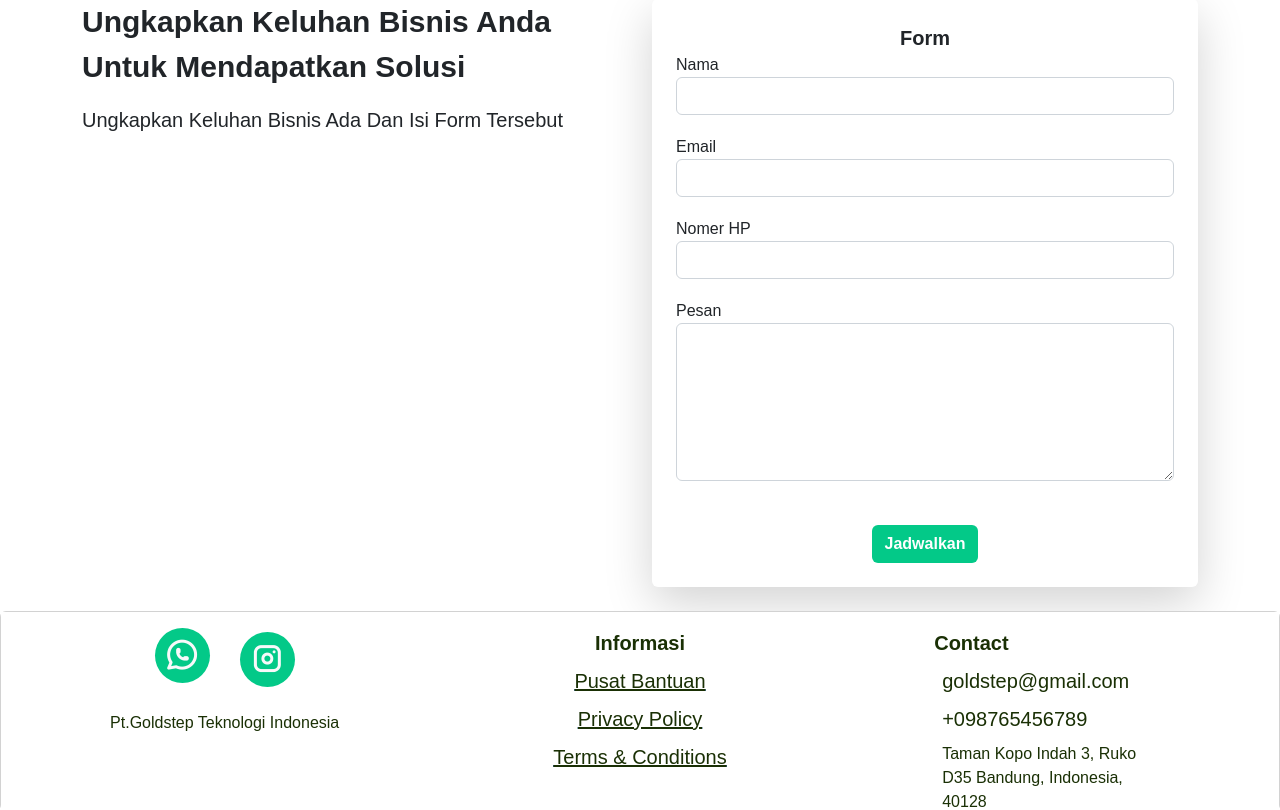
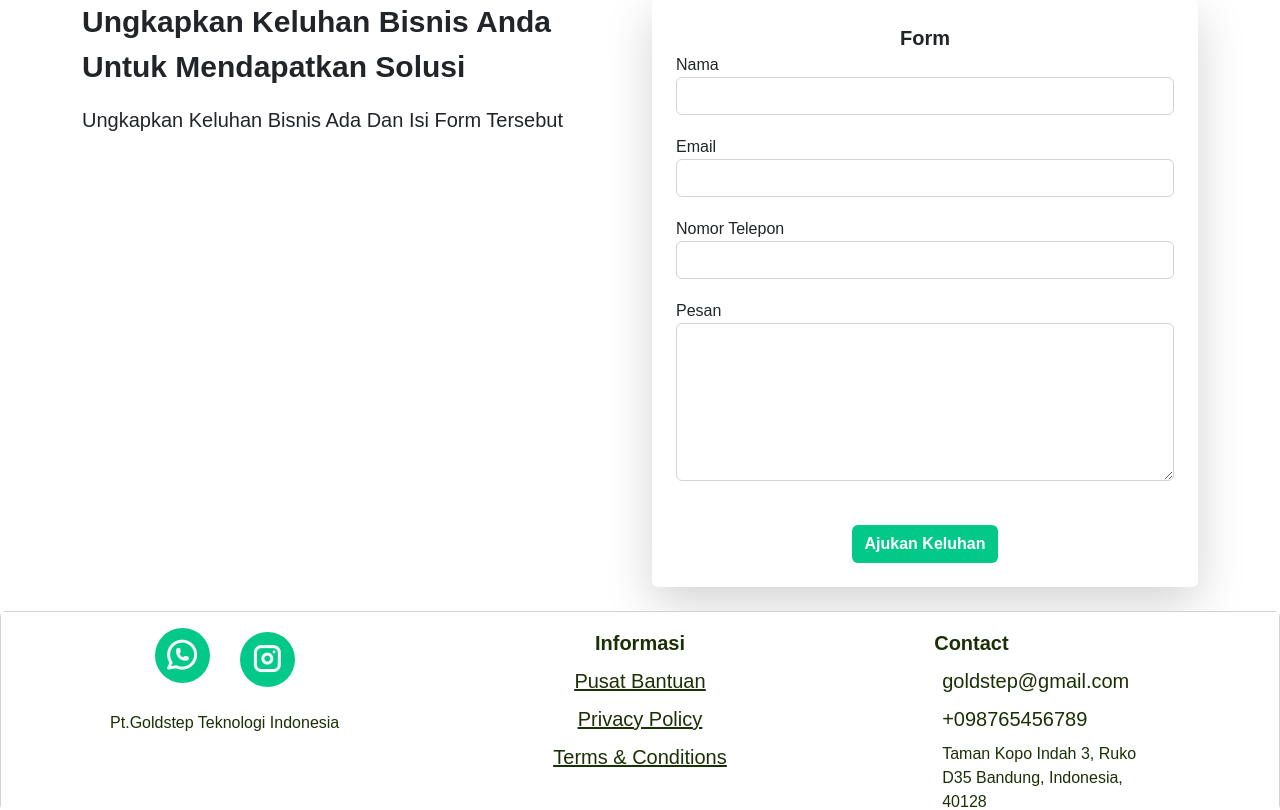
Before and after one commit to adithamp/landingpage, a CodeIgniter 4 app: the page made by app/Views/solusi.php in a window 1280 px wide. Shown: the part 493-1303 px from the top of the page. Run offline with PHP 8.4 and a stand-in for CodeIgniter, Linux system fonts and the light colour scheme; the template is opened without the code that fills it, so the values that code supplies are empty; some libraries are stand-ins or nearby versions.

Commit message:
Menganti input nomer hp menjadi nomor telepon

```diff
--- a/app/Views/fitur.php
+++ b/app/Views/fitur.php
@@ -51,7 +51,7 @@ fitur
                     <input type="email" class="form-control" id="email">
                 </div>
                 <div class="form-group">
-                    <label for="nomerhp">Nomer HP</label>
+                    <label for="nomerhp">Nomor Telepon</label>
                     <input type="text" class="form-control" id="nomerhp">
                 </div>
                 <div class="form-group">
--- a/app/Views/home.php
+++ b/app/Views/home.php
@@ -98,7 +98,7 @@ Home
                     <input type="email" class="form-control" id="email">
                 </div>
                 <div class="form-group">
-                    <label for="nomerhp">Nomer HP</label>
+                    <label for="nomerhp">Nomor Telepon</label>
                     <input type="text" class="form-control" id="nomerhp">
                 </div>
                 <div class="form-group">
--- a/app/Views/solusi.php
+++ b/app/Views/solusi.php
@@ -99,7 +99,7 @@ Solusi
                     <input type="email" class="form-control" id="email">
                 </div>
                 <div class="form-group">
-                    <label for="nomerhp">Nomer HP</label>
+                    <label for="nomerhp">Nomor Telepon</label>
                     <input type="text" class="form-control" id="nomerhp">
                 </div>
                 <div class="form-group">
@@ -108,7 +108,7 @@ Solusi
                 </div>
 
                 <br>
-                <center><button class="btn btn">Jadwalkan</button></center>
+                <center><button class="btn btn">Ajukan Keluhan</button></center>
             </div>
         </div>
     </div>
```
